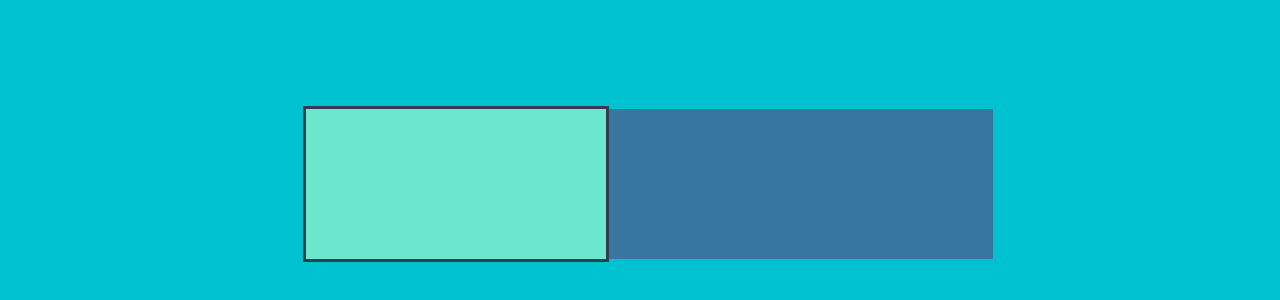
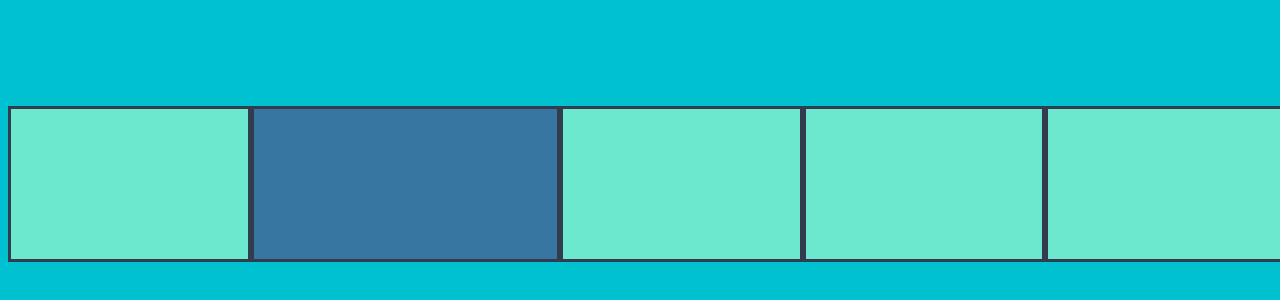
Before and after one commit to KKamien1/curtain, a website with bundled scripts: page src/index.html in a window 1280 px wide. Shown: the part 224-524 px from the top of the page. Built offline with nearby package versions, Linux system fonts and the light colour scheme.

Commit message:
Demo page

```diff
--- a/src/css/style.css
+++ b/src/css/style.css
@@ -18,7 +18,7 @@ canvas {
   // border: 1px solid white;
 }
 
-#frame {
+.frame {
   width: 300px;
   height: 150px;
   background: #6BE8CD;
--- a/src/index.html
+++ b/src/index.html
@@ -9,9 +9,12 @@
   </head>
 
   <body>
-    <div id="frame"></div>
-    <div id="frame2"></div>
 
+    <div id="frame1" class="frame"></div>
+    <div id="frame2" class="frame"></div>
+    <div id="frame3" class="frame"></div>
+    <div id="frame4" class="frame"></div>
+    <div id="frame5" class="frame"></div>
     <script type="module" src="js/index.js"></script>
     <!-- <script src="js/canvas.js"></script> -->
     <!-- <script src="js/canvas.crack.js"></script> -->
--- a/src/js/frame.js
+++ b/src/js/frame.js
@@ -18,10 +18,9 @@ export const dim = ({ clientHeight, clientWidth }) => ({
 
 class Frame {
   constructor({div, duration, color}) {
-    const {id, clientHeight, clientWidth, clientLeft, clientTop} = div;
 
-    this.id = id;
     this.div = div;
+    this.id = div.id;
     this.duration = duration || 500;
     this.fps = 60;
     this.t = 0;
--- a/src/js/index.js
+++ b/src/js/index.js
@@ -11,17 +11,27 @@ import {
 } from "./frame.js";
 
 
-const div = document.getElementById('frame')
-const div2 = document.getElementById('frame2')
+const div = document.getElementById('frame1') //?
+const div2 = document.getElementById('frame2') //?
+
+const divs = document.querySelectorAll('.frame') //?
 
 const options = {
   color: 'rgba(179,255,232,.9)',
-  duration: 1000
+  duration: 300
 }
 
-let frame = new Frame({div, ...options});
-let frame2 = new Frame({div:div2, ...options, duration:300});
 
+
+// let frame = new Frame({div, ...options});
+// let frame2 = new Frame({div:div2, ...options, duration:300});
+
+divs.forEach(el => {
+
+  console.log(el);
+  new Frame({div:el, ...options})
+
+});
 
 
 
```
